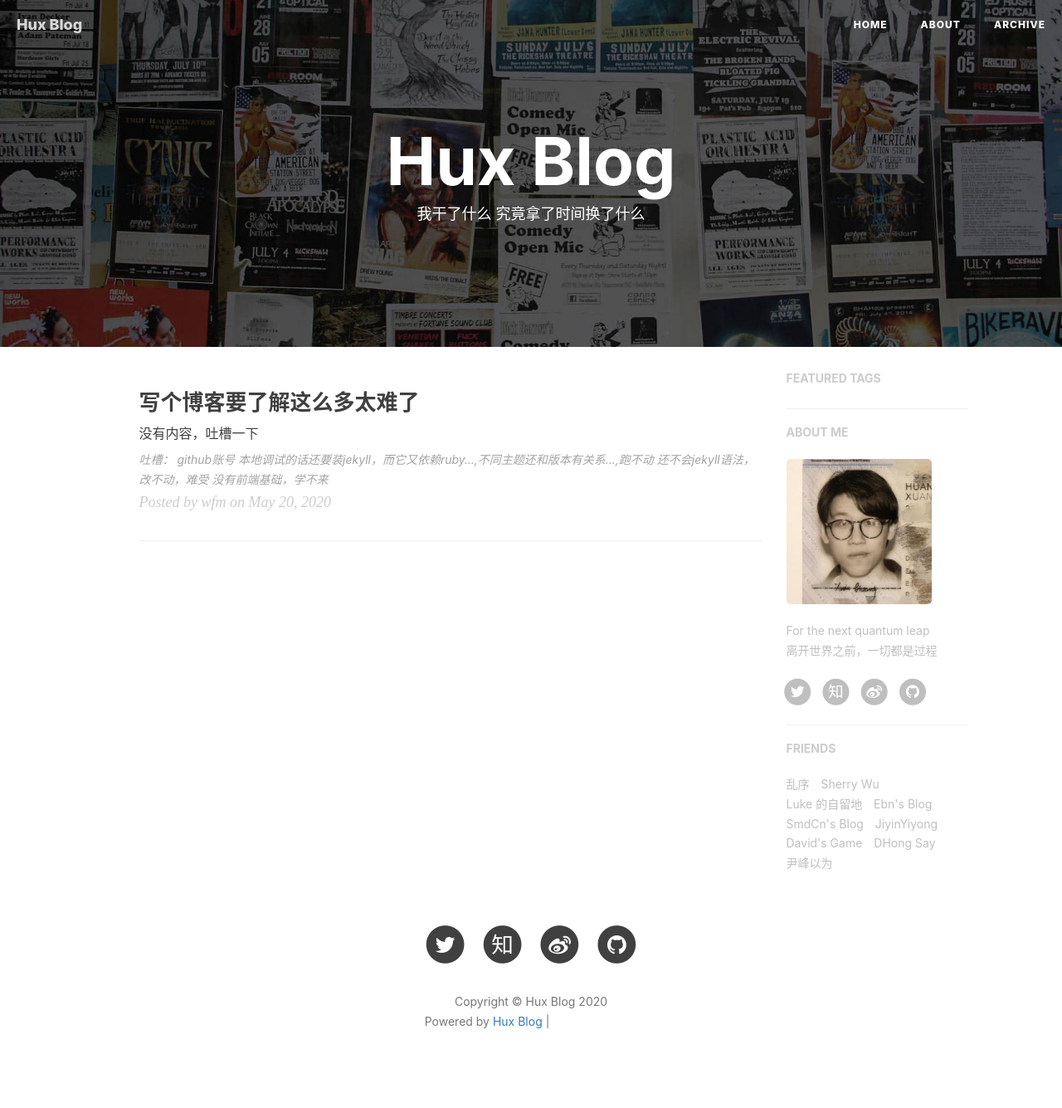
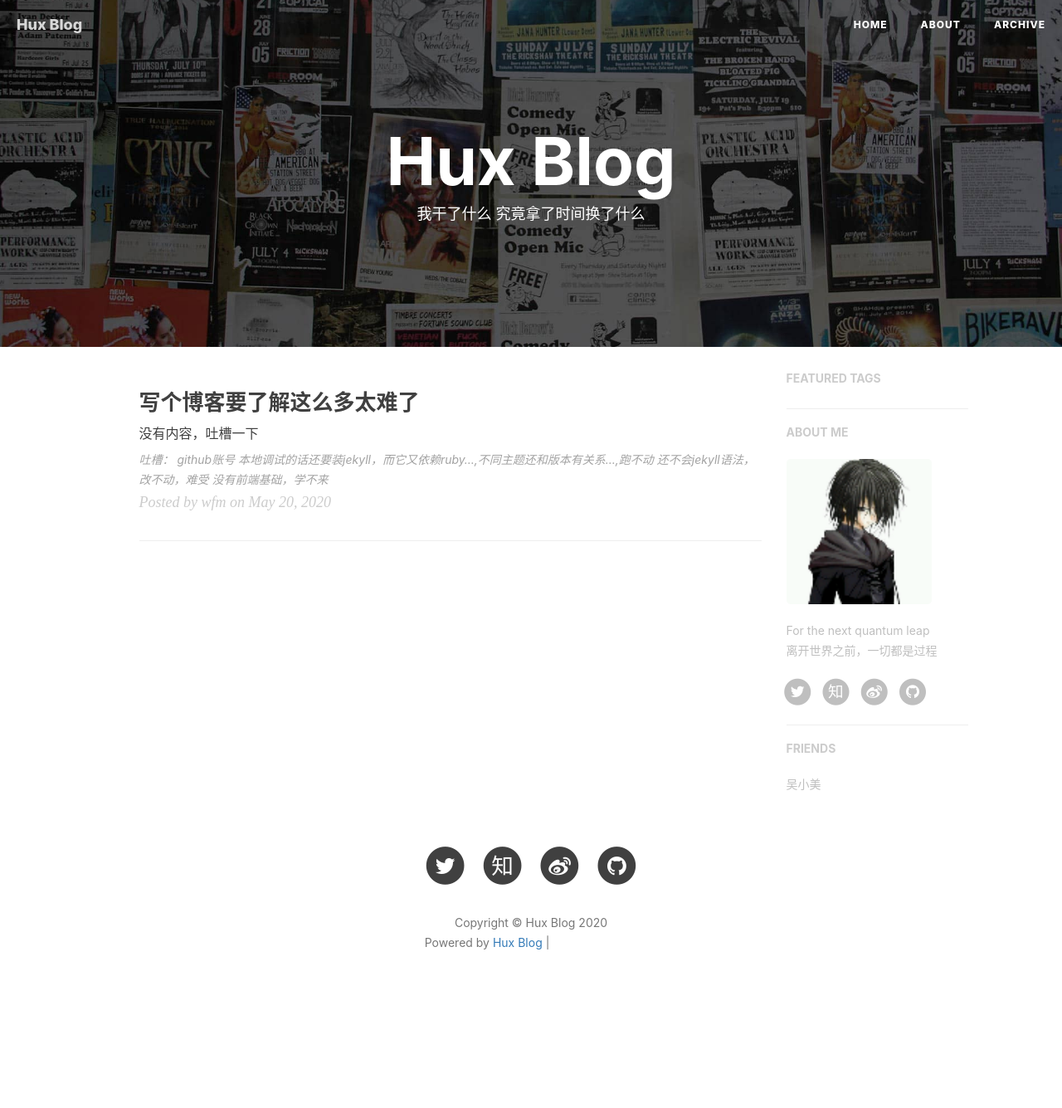
Before and after one commit to wfm19970/wfm19970.github.io, a Jekyll site: the page built from index.html, in a window 1280 px wide. Shown: the whole page at 83% size. Built offline with Jekyll 4.4.1, drawn with Linux system fonts in a browser that asks for light colours; nearby versions of some CDN libraries; the list of posts is cut into pages by our own code; comment, search, counter and statistics services are not loaded; after the commit the page ends 1240 px from its top, so only the background shows below that; grey boxes are pictures that could not be loaded.

Commit message:
add picture ，modify friend list in _config

```diff
--- a/_config.yml
+++ b/_config.yml
@@ -79,7 +79,7 @@ ga_domain: huangxuan.me
 # Sidebar settings
 sidebar: true                           # whether or not using Sidebar.
 sidebar-about-description: "For the next quantum leap<br>离开世界之前，一切都是过程"
-sidebar-avatar: /img/avatar-hux-ny.jpg      # use absolute URL, seeing it's used in both `/` and `/about/`
+sidebar-avatar: /img/mytest.png      # use absolute URL, seeing it's used in both `/` and `/about/`
 
 
 
@@ -106,31 +106,7 @@ friends: [
     #     title: "Su",
     #     href: "http://su.gallery/"
     # },{
-        title: "乱序",
-        href: "http://mida.re/"
-    },{
-        title: "Sherry Wu",
-        href: "https://xuechundesign.github.io"
-    },{
-        title: "Luke 的自留地",
-        href: "http://hmqk1995.github.io"
-    },{
-        title: "Ebn's Blog",
-        href: "http://ebnbin.com/"
-    },{
-        title: "SmdCn's Blog",
-        href: "http://blog.smdcn.net"
-    },{
-        title: "JiyinYiyong",
-        href: "http://tiye.me/"
-    },{
-        title: "David's Game",
-        href: "https://www.ruoyaowu.com/"
-    },{
-        title: "DHong Say",
-        href: "http://dhong.co"
-    },{
-        title: "尹峰以为",
-        href: "http://ingf.github.io/"
+        title: "吴小美",
+        href: "https://github.com/wumeilian/wumeilian.github.io"
     }
 ]
```
Also changed, not shown: img/mytest.png (added).
